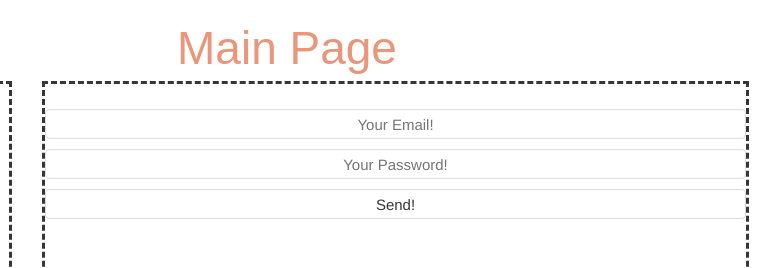
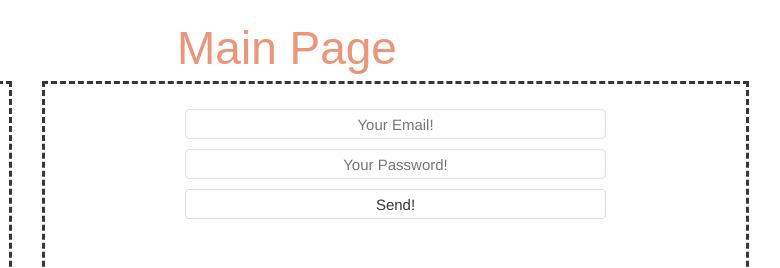
Before and after one commit to Elenbey/markup, a plain HTML site: page index.html in a window 1280 px wide. Shown: the top 268 px of the page, 353-1133 px from the left. Drawn offline with Linux system fonts and the light colour scheme.

Commit message:
Update style.css

```diff
--- a/css/style.css
+++ b/css/style.css
@@ -44,3 +44,8 @@
     float: left;
 
 }
+.registration{
+    width: 60%;
+    margin: 0 auto;
+
+}
```
